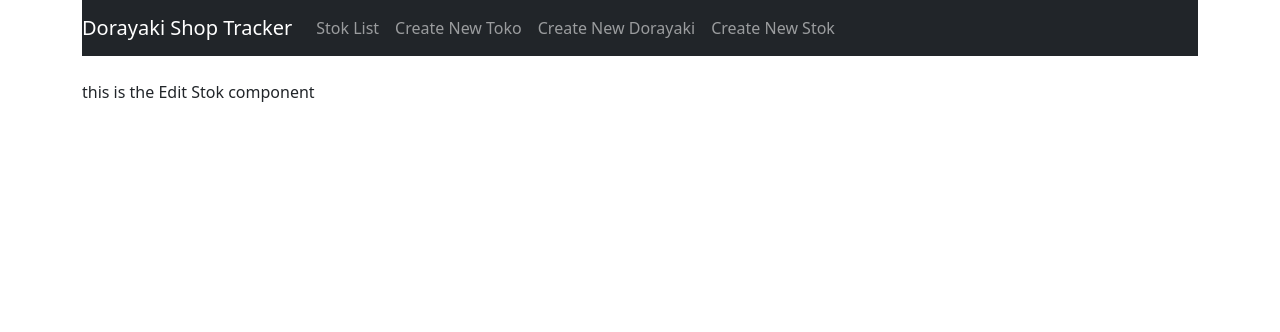
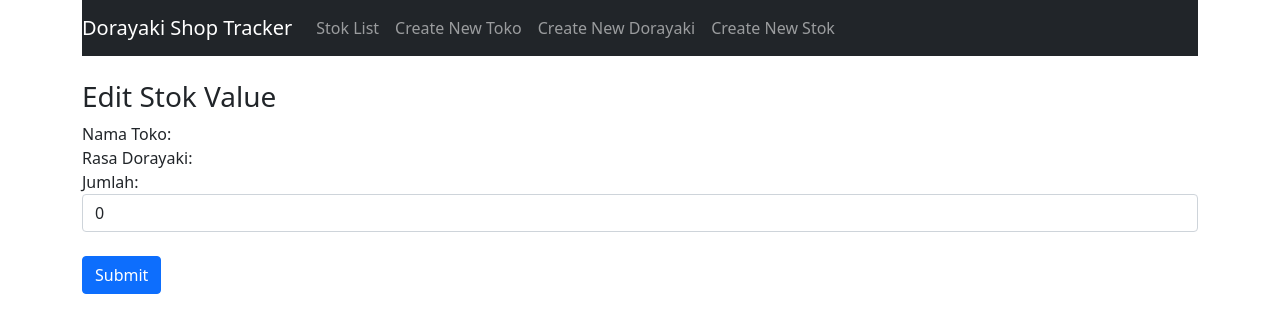
Before and after one commit to HizRadit07/frontend-dorayakishop, a React (Create React App) app: page /edit/1 in a window 1280 px wide. Shown: the top 332 px of the page. Built offline with nearby package versions, Linux system fonts and the light colour scheme; no server answers.

Commit message:
added movestok component, make efficiency changes for other components

```diff
--- a/src/App.js
+++ b/src/App.js
@@ -21,7 +21,7 @@ function App() {
         <Route path = "/new-dorayaki" component={CreateDorayaki} />
         <Route path = "/new-stok" component = {CreateStok}/>
         <Route path = "/edit/:id" component={EditStok}/>
-        <Route path="/move-stok" component={MoveStok}/>
+        <Route path="/move-stok/:id" component={MoveStok}/>
     </div>
     </Router>
   );
--- a/src/components/createdorayaki.component.js
+++ b/src/components/createdorayaki.component.js
@@ -1,5 +1,4 @@
 import React, {Component} from 'react';
-import {Link} from 'react-router-dom';
 import axios from 'axios';
 
 export default class CreateDorayaki extends Component {
--- a/src/components/createstok.component.js
+++ b/src/components/createstok.component.js
@@ -1,6 +1,5 @@
 import axios from 'axios';
 import React, {Component} from 'react';
-import {Link} from 'react-router-dom';
 
 export default class CreateStok extends Component {
     constructor(props){
--- a/src/components/createtoko.component.js
+++ b/src/components/createtoko.component.js
@@ -1,5 +1,4 @@
 import React, {Component} from 'react';
-import {Link} from 'react-router-dom';
 import axios from 'axios';
 
 export default class CreateToko extends Component {
--- a/src/components/editstok.component.js
+++ b/src/components/editstok.component.js
@@ -1,11 +1,84 @@
 import React, {Component} from 'react';
-import {Link} from 'react-router-dom';
+import axios from 'axios';
 
 export default class EditStok extends Component {
+    constructor(props){
+        super(props);
+
+        this.onChangeJumlah = this.onChangeJumlah.bind(this);
+        this.onSubmit = this.onSubmit.bind(this);
+
+        this.state={
+            nama:'',
+            rasa:'',
+            jumlah:0
+        }
+    }
+    componentDidMount(){
+        axios.get('http://localhost:5000/stok/'+this.props.match.params.id)
+            .then(response =>{
+                this.setState({
+                    nama: response.data.nama,
+                    rasa:response.data.rasa,
+                    jumlah:response.data.jumlah
+                })
+            })
+            .catch(function (error) {
+                console.log(error);
+              })
+
+    }
+
+    onChangeJumlah(e){
+        this.setState({
+            jumlah: e.target.value
+        });
+    }
+
+    onSubmit(e){
+        e.preventDefault();
+
+        const stok = {
+            nama: this.state.nama,
+            rasa: this.state.rasa,
+            jumlah: this.state.jumlah
+        }
+
+        console.log(stok);
+
+        axios.post('http://localhost:5000/stok/update/'+this.props.match.params.id,stok)
+            .then(res => console.log(res.data));
+        window.location = '/';
+    }
+
     render() {
         return (
             <div>
-                <p> this is the Edit Stok component</p>
+                <h3>Edit Stok Value</h3>
+                <form onSubmit={this.onSubmit}>
+                    <div className="form-group">
+                        <label>Nama Toko: {this.state.nama}</label>
+                    </div>
+
+                    <div className="form-group">
+                        <label>Rasa Dorayaki: {this.state.rasa}</label>
+                    </div>
+
+                    <div className="form-group">
+                    <label>Jumlah: </label>
+                    <input  type="text"
+                        required
+                        className="form-control"
+                        value={this.state.jumlah}
+                        onChange={this.onChangeJumlah}
+                        />
+                    </div>
+
+                    <br/>
+                    <div className="form-group">
+                        <input type="submit" value="Submit" className="btn btn-primary" />
+                    </div>
+                </form>
             </div>
         )
     }
--- a/src/components/movestok.component.js
+++ b/src/components/movestok.component.js
@@ -1,11 +1,191 @@
 import React, {Component} from 'react';
-import {Link} from 'react-router-dom';
+import axios from 'axios';
 
 export default class MoveStok extends Component {
+    constructor(props){
+        super(props);
+
+        this.onChangeJumlah1 = this.onChangeJumlah1.bind(this);
+        this.onChangeJumlah2 = this.onChangeJumlah2.bind(this);
+        this.onChangeRasa1 = this.onChangeRasa1.bind(this);
+        this.onChangeNama1 = this.onChangeNama1.bind(this);
+        this.onChangeRasa2 = this.onChangeRasa2.bind(this);
+        this.onChangeNama2 = this.onChangeNama2.bind(this);
+        this.onChangeJumlahMove = this.onChangeJumlahMove.bind(this);
+        this.onSubmit = this.onSubmit.bind(this);
+
+        this.state={
+            nama1:'',
+            rasa1:'',
+            jumlah1:0,
+            nama2:'',
+            rasa2:'',
+            jumlah2:0,
+            jumlahmove:0,
+            names:[],
+        }
+    }
+
+    componentDidMount(){
+        axios.get('http://localhost:5000/stok/'+this.props.match.params.id)
+        .then(response =>{
+            this.setState({
+                nama1: response.data.nama,
+                rasa1:response.data.rasa,
+                jumlah1:response.data.jumlah
+            })
+        })
+        .catch(function (error) {
+            console.log(error);
+          })
+
+        axios.get('http://localhost:5000/toko-dorayaki/')
+        .then(response =>{
+            if (response.data.length > 0){
+                this.setState({
+                    names: response.data.map(toko => toko.nama),
+                    nama2: response.data[0].nama
+                })
+            }
+        });
+
+    }
+
+    onChangeRasa1(e){
+        this.setState({
+            rasa1: e.target.value
+        });
+    }
+
+    onChangeRasa2(e){
+        this.setState({
+            rasa2: e.target.value
+        });
+    }
+
+    onChangeNama1(e){
+        this.setState({
+            nama1: e.target.value
+        });
+    }
+
+    onChangeNama2(e){
+        this.setState({
+            nama2: e.target.value
+        });
+    }
+
+    onChangeJumlah1(e){
+        this.setState({
+            jumlah1: e.target.value
+        });
+    }
+
+    onChangeJumlah2(e){
+        this.setState({
+            jumlah2: e.target.value
+        });
+    }
+    onChangeJumlahMove(e){
+        this.setState({
+            jumlahmove: e.target.value
+        });
+    }
+
+    onSubmit(e){
+        e.preventDefault();
+        console.log(this.state.jumlah1);
+        console.log(this.state.jumlah2);
+
+        const newstok1 = {
+            nama: this.state.nama1,
+            rasa: this.state.rasa1,
+            jumlah: this.state.jumlah1-this.state.jumlahmove
+        }
+        //update the current data
+        axios.post('http://localhost:5000/stok/update/'+this.props.match.params.id,newstok1)
+            .then(res => console.log(res.data));
+
+        //find target shopname and target flavor
+        //if exist update
+        //if not create
+        var uriname = encodeURI(this.state.nama2);
+        var uriflavor = encodeURI(this.state.rasa1);
+        axios.get('http://localhost:5000/stok/findcomplete/'+uriname+'/'+uriflavor)
+            .then(res =>{
+                if (res.data.length > 0){
+                    const newstok2 = {
+                        nama: this.state.nama2,
+                        rasa: this.state.rasa1,
+                        jumlah: Number(res.data[0].jumlah) + Number(this.state.jumlahmove)
+                    }
+                    axios.post('http://localhost:5000/stok/update/'+res.data[0]._id,newstok2)
+                        .then(res => console.log(res.data));
+                }
+                else{ //not found
+                    const newstok2 = {
+                        nama: this.state.nama2,
+                        rasa: this.state.rasa1,
+                        jumlah: this.state.jumlahmove
+                    }
+                    console.log(newstok2);
+                    axios.post('http://localhost:5000/stok/add',newstok2)
+                        .then(res => console.log(res.data));
+                }
+                window.location = '/';
+            });
+    }
+
     render() {
         return (
             <div>
-                <p> this is the Move Stok component</p>
+                <h3>Move Stok</h3>
+                <form onSubmit={this.onSubmit}>
+                    <div className="form-group">
+                        <label>Nama Toko: {this.state.nama1}</label>
+                    </div>
+
+                    <div className="form-group">
+                        <label>Rasa Dorayaki: {this.state.rasa1}</label>
+                    </div>
+
+                    <div className="form-group">
+                        <label>Jumlah: {this.state.jumlah1}</label>
+                    </div>
+                    <br/>
+                    <div className="form-group">
+                        <label>Move To: </label>
+                        <select ref="UserInput"
+                            required
+                            className="form-control"
+                            value={this.state.nama2}
+                            onChange={this.onChangeNama2}>
+                                {
+                                    this.state.names.map(function(name){
+                                        return <option
+                                            key={name}
+                                            value={name}>
+                                                {name}
+                                            </option>;
+                                    })
+                                }
+                            </select>
+                    </div>
+                    <div className="form-group">
+                    <label>Jumlah: </label>
+                    <input  type="text"
+                        required
+                        className="form-control"
+                        value={this.state.jumlahmove}
+                        onChange={this.onChangeJumlahMove}
+                        />
+                    </div>
+                    <br/>
+                    <div className="form-group">
+                        <input type="submit" value="Submit" className="btn btn-primary" />
+                    </div>
+                </form>
+                <br/>
             </div>
         )
     }
--- a/src/components/stoklist.component.js
+++ b/src/components/stoklist.component.js
@@ -8,7 +8,7 @@ const Stok = props => (
         <td>{props.stok.nama}</td>
         <td>{props.stok.rasa}</td>
         <td>{props.stok.jumlah}</td>
-        <td><Link to={"/edit/"+props.stok._id}>edit jumlah</Link></td>
+        <td><Link to={"/edit/"+props.stok._id}>edit jumlah</Link> | <Link to={"/move-stok/"+props.stok._id}>move stok</Link></td>
     </tr>
 )
 
```
Also changed, not shown: src/components/navbar.component.js (line endings or trailing spaces).
